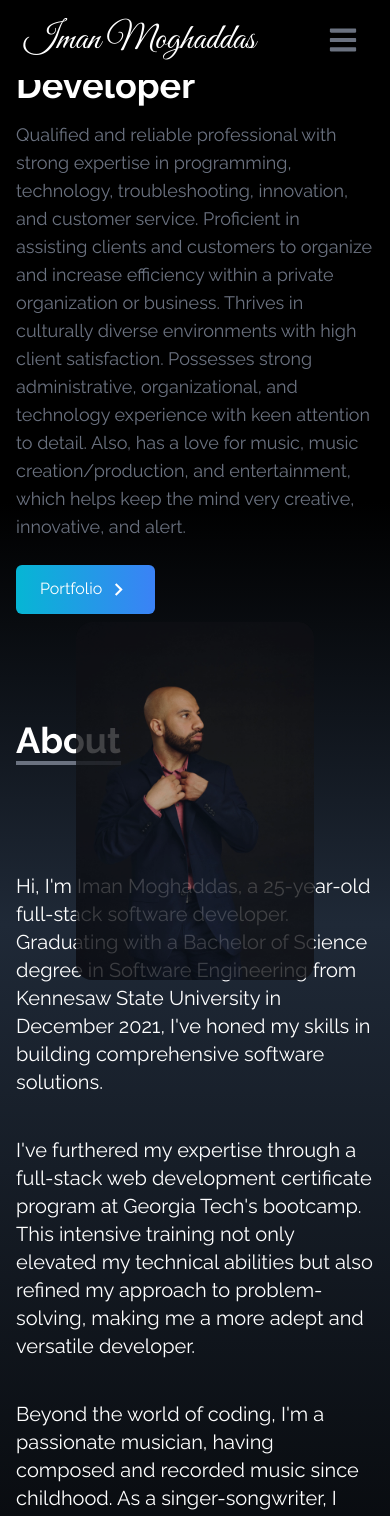
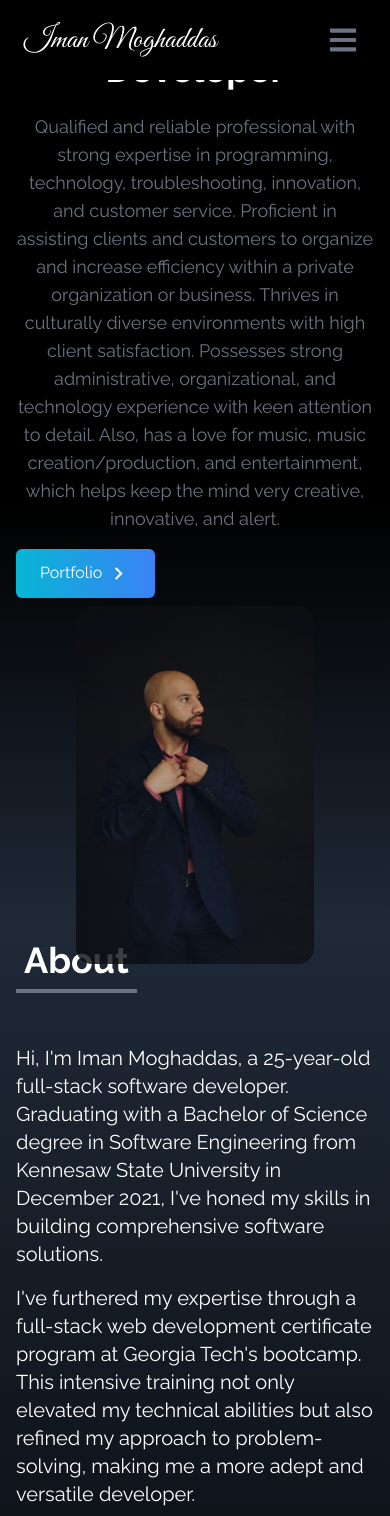
Before and after one commit to imanmogh/iman-portfolio, a React (Create React App) app: page / in a window 390 px wide. Shown: the top 1516 px of the page. Built offline with nearby package versions, Linux system fonts and the light colour scheme.

Commit message:
Fixed the styling in the home, about, and navbar

```diff
--- a/src/components/About.js
+++ b/src/components/About.js
@@ -2,26 +2,27 @@ import React from 'react';
 
 export const About = () => {
   return (
-      <div name="about" className='w-full h-screen bg-gradient-to-b from-gray-800 to-black text-white'>
+    <div name="about" className='w-full h-auto md:h-screen bg-gradient-to-b from-gray-800 to-black text-white'>
       <div className='max-w-screen-lg p-4 mx-auto flex flex-col justify-center w-full h-full'>
         <div className='pb-8'>
-            <p className='text-4xl font-bold inline border-b-4 border-gray-500'>About</p>
+          <p className='text-4xl font-bold inline border-b-4 border-gray-500 p-2'>About</p>
         </div>
-          <p className='text-xl mt-20'>
+        <div className="mt-4 md:mt-10"></div> {/* Reduce mt-10 to mt-4 on smaller screens */}
+        <p className='text-xl mt-4'>
           Hi, I'm Iman Moghaddas, a 25-year-old full-stack software developer. Graduating with a Bachelor of Science degree in Software Engineering from Kennesaw State University in December 2021,
           I've honed my skills in building comprehensive software solutions.
         </p>
-          <div className="mt-10"></div> {/* Adding separation */}
+        <div className="mt-4 md:mt-10"></div> {/* Reduce mt-10 to mt-4 on smaller screens */}
         <p className='text-xl'>
           I've furthered my expertise through a full-stack web development certificate program at Georgia Tech's bootcamp.
           This intensive training not only elevated my technical abilities but also refined my approach to problem-solving, making me a more adept and versatile developer.
         </p>
-          <div className="mt-10"></div> {/* Adding separation */}
+        <div className="mt-4 md:mt-10"></div> {/* Reduce mt-10 to mt-4 on smaller screens */}
         <p className='text-xl'>
           Beyond the world of coding, I'm a passionate musician, having composed and recorded music since childhood.
           As a singer-songwriter, I find inspiration and balance in the creative process, fueling my innovative mindset in both music and software development.
         </p>
-          <div className="mt-10"></div> {/* Adding separation */}
+        <div className="mt-4 md:mt-10"></div> {/* Reduce mt-10 to mt-4 on smaller screens */}
         <p className='text-xl'>
           In my quest for continual growth, I enthusiastically embrace new challenges and opportunities to expand my horizons.
           I thrive on the excitement of learning and mastering new activities, enriching my life with diverse experiences and knowledge.
--- a/src/components/Home.js
+++ b/src/components/Home.js
@@ -6,10 +6,10 @@ import { Link } from 'react-scroll';
 export const Home = () => {
   return (
     <div name="home" className='h-screen w-full bg-gradient-to-b from-black via-black to-gray-800 mt-20'>
-      <div className='max-w-screen-lg mx-auto flex flex-col items-center justify-center h-full px-4 md:flex-row'>
-        <div className='flex flex-col justify-center h-full'>
-          <h2 className='text-4xl sm:text-7xl font-bold text-white'>I am a Full Stack Developer</h2>
-          <p className='text-lg text-gray-500 py-4 max-w-md'>
+      <div className='max-w-screen-lg mx-auto flex flex-col md:flex-row items-center justify-center h-full px-4'>
+        <div className='flex flex-col justify-center h-full text-center md:text-left'>
+          <h2 className='text-4xl sm:text-6xl md:text-7xl font-bold text-white mb-4'>I am a Full Stack Developer</h2>
+          <p className='text-lg text-gray-500 py-2 max-w-md'>
             Qualified and reliable professional with strong expertise in programming, technology, troubleshooting, innovation, and customer service.
             Proficient in assisting clients and customers to organize and increase efficiency within a private organization or business.
             Thrives in culturally diverse environments with high client satisfaction. Possesses strong administrative, organizational, and technology experience with keen attention to detail.
@@ -24,8 +24,8 @@ export const Home = () => {
             </Link>
           </div>
         </div>
-        <div>
-        <img src={profile} alt='Iman' className='rounded-2xl mx-auto w-2/3 md:w-2/3 max-w-full h-auto opacity-80'/>
+        <div className="mb-8">
+          <img src={profile} alt='Iman' className='rounded-2xl mx-auto w-2/3 md:w-2/3 max-w-full h-auto opacity-80'/>
         </div>
       </div>
     </div>
--- a/src/components/NavBar.js
+++ b/src/components/NavBar.js
@@ -16,7 +16,7 @@ export const NavBar = () => {
     return (
       <div className='flex justify-between items-center w-full h-20 px-4 text-white bg-black fixed top-0'>
         <div>
-          <h1 className='text-4xl sm:text-4xl md:text-5xl font-signature ml-2'>Iman Moghaddas</h1>
+          <h1 className='text-3xl sm:text-4xl md:text-5xl font-signature ml-2'>Iman Moghaddas</h1>
         </div>
         <ul className='hidden md:flex flex-grow justify-end'>
           {links.map(({ id, link }) => (
--- a/src/components/Portfolio.js
+++ b/src/components/Portfolio.js
@@ -16,7 +16,7 @@ export const Portfolio = () => {
 
     return (
       <div name="portfolio" className='bg-gradient-to-b from-black to-gray-800 w-full text-white md:h-screen'>
-        <div className='max-w-screen-lg p-4 mx-auto flex flex-col justify-center w-full h-full'>
+        <div className='max-w-screen-lg p-4 mx-auto flex flex-col justify-center w-full'>
           <div className='pb-8'>
             <p className='text-4xl font-bold inline border-b-4 border-gray-500'>Portfolio</p>
             <p className='py-6'>Check out some of my projects right here</p>
@@ -26,8 +26,8 @@ export const Portfolio = () => {
               <div key={id} className='shadow-md shadow-gray-600 rounded-lg'>
                 <img src={src} alt='' className='rounded-md duration-200 hover:scale-105'/>
                 <div className='flex items-center justify-center'>
-                  <a href={demoLink}><button className='w-1/2 px-6 py-3 m-4 duration-200 hover:scale-105' target="_blank" rel="noreferrer">Demo</button></a>
-                  <a href={codeLink}><button className='w-1/2 px-6 py-3 m-4 duration-200 hover:scale-105' target="_blank" rel="noreferrer">Code</button></a>
+                  <a href={demoLink} target="_blank" rel="noreferrer"><button className='w-1/2 px-6 py-3 m-4 duration-200 hover:scale-105'>Demo</button></a>
+                  <a href={codeLink} target="_blank" rel="noreferrer"><button className='w-1/2 px-6 py-3 m-4 duration-200 hover:scale-105'>Code</button></a>
                 </div>
               </div>
             ))}
```
Lines whose indentation alone changed are shown as unchanged.
